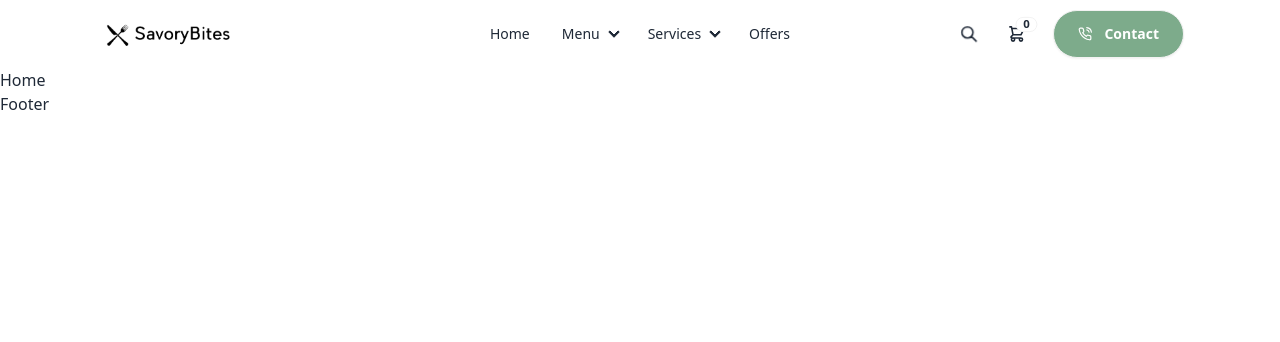
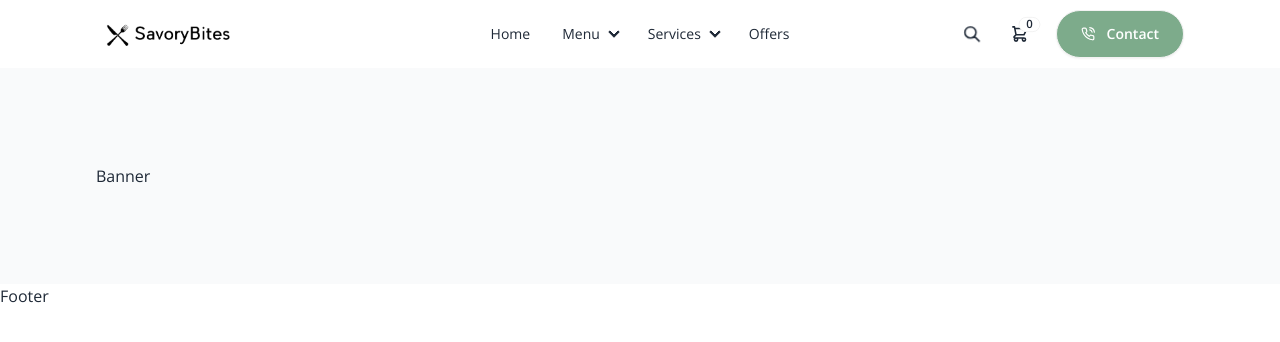
Before and after one commit to bhrt-aayush/SavoryBites, a React (Vite) app in the folder client/: page / in a window 1280 px wide. Shown: the top 342 px of the page. Built offline with nearby package versions, Linux system fonts and the light colour scheme.

Commit message:
Banner Job

```diff
--- a/client/src/App.css
+++ b/client/src/App.css
@@ -3,3 +3,6 @@
 body{
   font-family: 'Open Sans' , sans-serif;
 }
+.section-container{
+  @apply max-w-screen-2xl container mx-auto xl:px-24 px-4;
+}
--- /dev/null
+++ b/client/src/components/Banner.jsx
@@ -0,0 +1,11 @@
+import React from 'react'
+
+const Banner = () => {
+  return (
+    <div className='section-container bg-gray-50'>
+      <div className='py-24'>Banner</div>
+    </div>
+  )
+}
+
+export default Banner
--- a/client/src/layout/Main.jsx
+++ b/client/src/layout/Main.jsx
@@ -1,6 +1,7 @@
 import React from 'react'
 import { Outlet } from 'react-router-dom'
 import Navbar from '../components/Navbar'
+import "../App.css"
 
 const Main = () => {
   return (
--- a/client/src/pages/home/Home.jsx
+++ b/client/src/pages/home/Home.jsx
@@ -1,8 +1,12 @@
 import React from 'react'
+import Banner from '../../components/Banner';
 
 export const Home = () => {
   return (
-    <div>Home</div>
+    <div>
+      <Banner/>
+      </div>
+
   )
 }
 export default Home;
--- a/client/tailwind.config.js
+++ b/client/tailwind.config.js
@@ -15,5 +15,5 @@
       }
     },
   },
-  plugins: [require('daisyui'), ],
+  plugins: [require('daisyui'),  ],
 }
```
Also changed, not shown: client/public/food.png (added), client/src/components/Navbar.jsx (line endings or trailing spaces).
